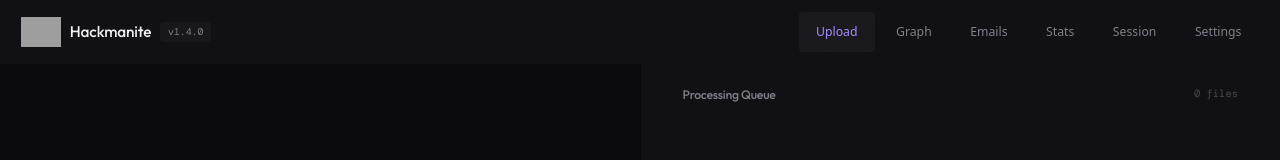
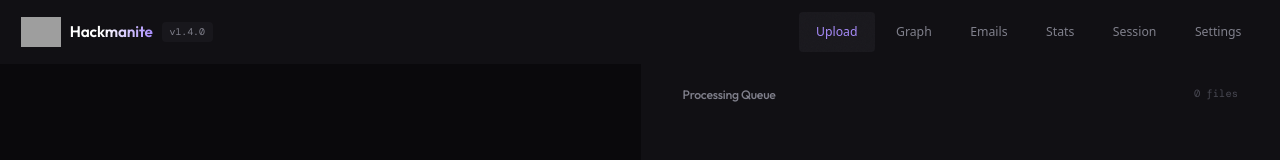
Before and after one commit to therealmaxence/Hackmanite, a Next.js app in the folder apps/web/: page / in a window 1280 px wide. Shown: the top 160 px of the page. Built offline with nearby package versions, Linux system fonts and the light colour scheme; grey boxes are pictures that could not be loaded.

Commit message:
style: apply gradient on the app header title

```diff
--- a/apps/web/components/layout/Header.tsx
+++ b/apps/web/components/layout/Header.tsx
@@ -94,8 +94,11 @@ export default function Header() {
           style={{
             fontFamily: 'var(--font-display)',
             fontSize: '1.1rem',
-            fontWeight: 500,
-            color: 'var(--color-text)',
+            fontWeight: 600,
+            background: 'linear-gradient(to right, #ffffff 40%, var(--color-primary-hover) 100%)',
+            WebkitBackgroundClip: 'text',
+            WebkitTextFillColor: 'transparent',
+            display: 'inline-block',
             letterSpacing: '-0.01em',
           }}
         >
```
